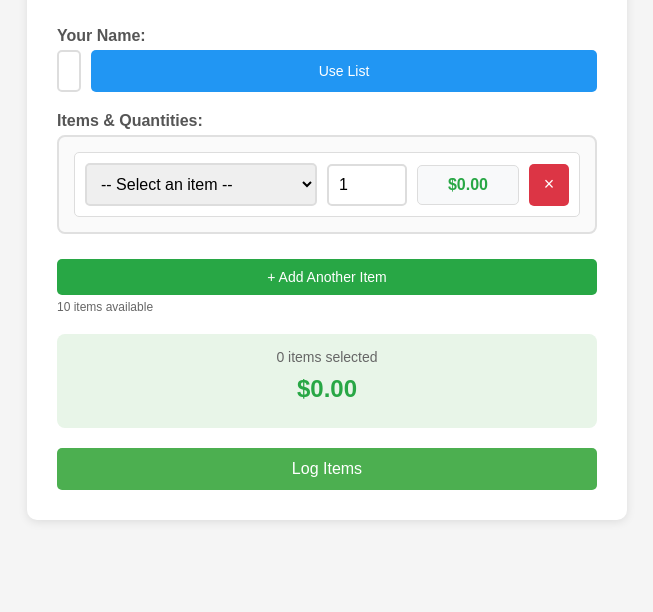
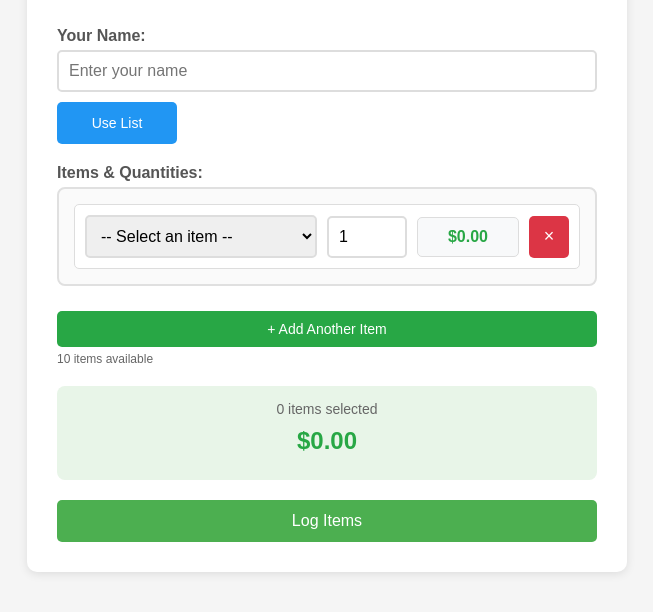
Before and after one commit to joshua-kluth/lodge-honour-shop, a plain HTML site: page index.html in a window 1280 px wide. Shown: the part 162-774 px from the top of the page, without its empty margins (313-966 px from the left). Drawn offline with Linux system fonts and the light colour scheme; no server answers.

Commit message:
modified:   index.html

```diff
--- a/index.html
+++ b/index.html
@@ -53,12 +53,12 @@
 
         .name-input-group {
             display: flex;
+            flex-direction: column;
             gap: 10px;
-            align-items: flex-end;
         }
 
         .name-input-group > div {
-            flex: 1;
+            width: 100%;
         }
 
         .toggle-btn {
@@ -71,6 +71,8 @@
             font-size: 14px;
             white-space: nowrap;
             height: 42px;
+            align-self: flex-start;
+            max-width: 120px;
         }
 
         .toggle-btn:hover {
```
